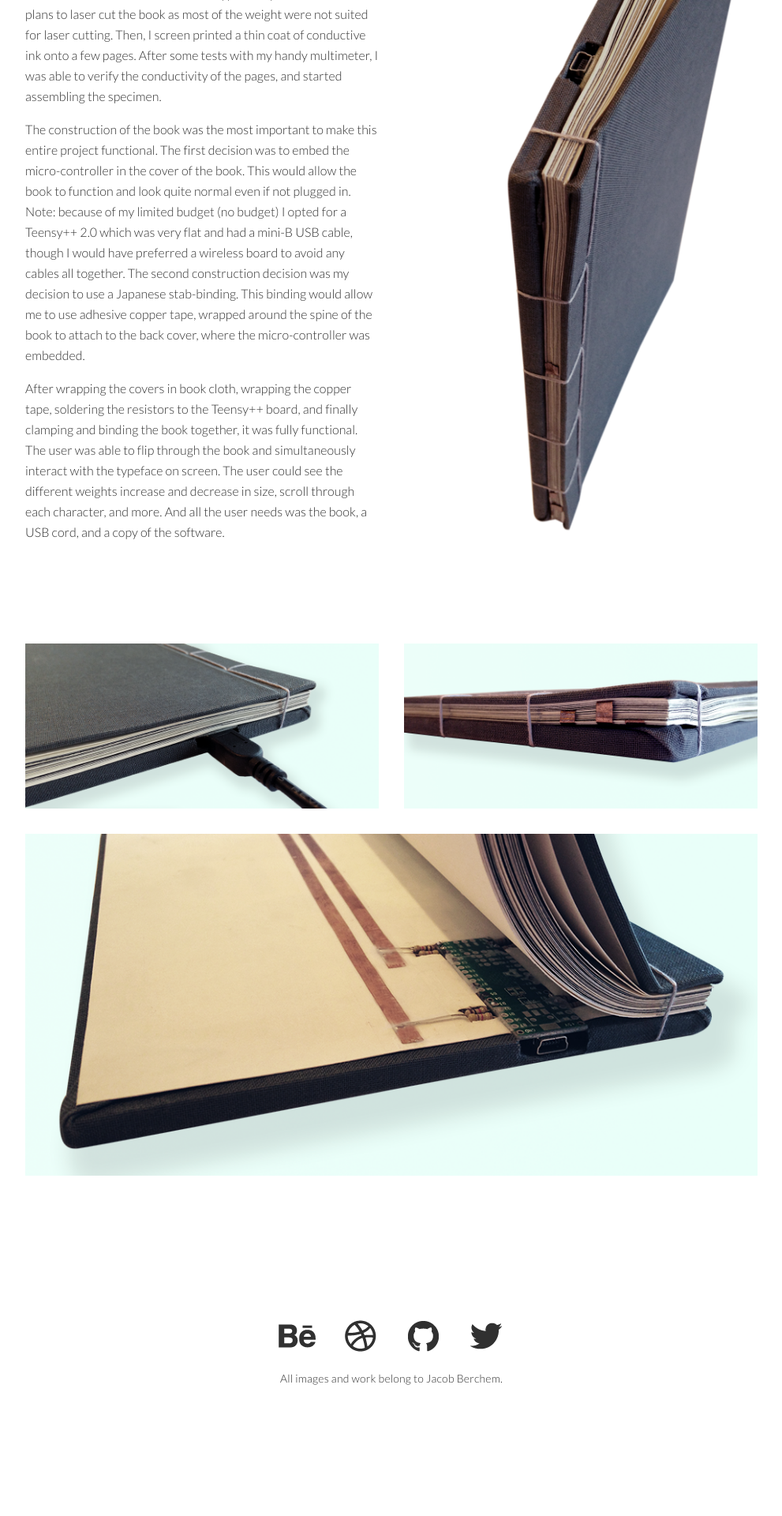
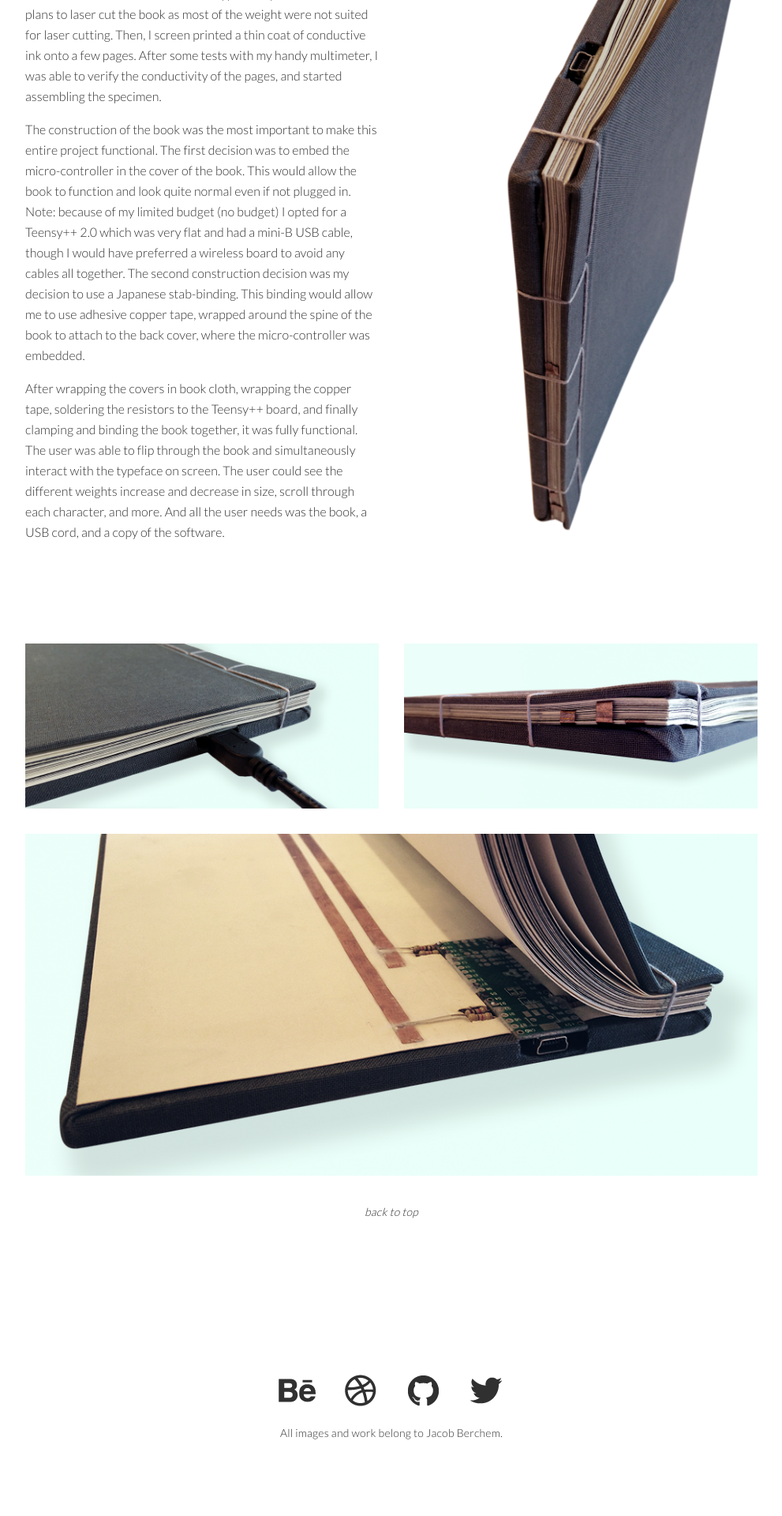
Before and after one commit to vpineda7/jakeberkuwmad.github.io, a Jekyll site: the page built from underwood-specimen/index.html, in a window 1280 px wide. Shown: the part 4003-5923 px from the top of the page at 79% size, without its empty margins (144-1135 px from the left). Built offline with Jekyll 4.4.1, drawn with Linux system fonts in a browser that asks for light colours; before the commit the page ends 5855 px from its top, so only the background shows below that.

Commit message:
Added a temporary back to top button

```diff
--- a/_scss/typography.scss
+++ b/_scss/typography.scss
@@ -59,3 +59,7 @@ header h2 {
   font-style:italic;
   font-size:1.25em;
 }
+
+#underwood-style a {
+    font-style:italic; //styles back to top button
+}
--- a/_scss/underwood-style.scss
+++ b/_scss/underwood-style.scss
@@ -156,7 +156,7 @@ main {
   }
 
   #teensy-image {
-    padding-top:2em;
+    padding:2em 0 2em 0;
   }
 
 }
--- a/css/styles.scss
+++ b/css/styles.scss
@@ -26,3 +26,10 @@ html {
 main {
   margin:1em;
 }
+
+a {
+  &:hover, &:link, &:active, &:visited {
+    color:303030;
+    text-decoration:none;
+  }
+}
--- a/underwood-specimen/index.html
+++ b/underwood-specimen/index.html
@@ -61,5 +61,5 @@ description: type design, book design, software design
   <img src="/images/plugged-in.png" alt="USB cord plugged into the book" id="plugged-in-image">
   <img src="/images/spine-cropped.png" alt="Close-up of spine of the book" id="spine-image">
   <img src="/images/teensy-cropped.png" alt="Close-up of Teensy microporcessor embedded in cover of the book" id="teensy-image">
-
+  <a href="#top"><h4>back to top</h4></a>
 </main>
```
